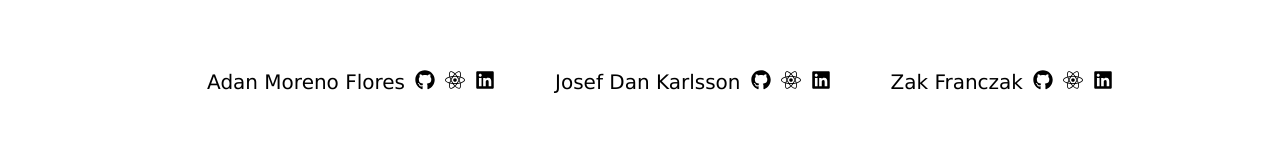
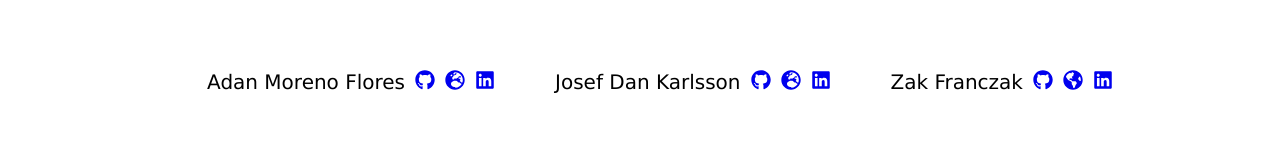
Before and after one commit to chat-gpt-hack/Inspire-GPT, a React (Vite) app: page / in a window 1280 px wide. Shown: the part 795-952 px from the top of the page. Built offline with nearby package versions, Linux system fonts and the light colour scheme; no server answers.

Commit message:
Footer fixes

```diff
--- a/src/components/Footer.jsx
+++ b/src/components/Footer.jsx
@@ -1,5 +1,5 @@
 import "../styles/footer.scss";
-import { FaGithub, FaReact, FaLinkedin } from "react-icons/fa"
+import { FaGithub, FaReact, FaLinkedin, FaGlobeEurope, FaGlobeAmericas } from "react-icons/fa"
 
 const Footer = () => {
   return (
@@ -7,21 +7,21 @@ const Footer = () => {
       <ul className="footerList">
         <ul className="author">
           <li className="footItem">Adan Moreno Flores</li>
-          <li className="footItem"><FaGithub className="brandIcon" /></li>
-          <li className="footItem"><FaReact className="brandIcon" /></li>
-          <li className="footItem"><FaLinkedin className="brandIcon" /></li>
+          <li className="footItem"><a href="https://github.com/Hachikoi-the-creator"><FaGithub className="brandIcon" /></a></li>
+          <li className="footItem"><a href="https://solid-portfolio-pi.vercel.app/"><FaGlobeEurope className="brandIcon" /></a></li>
+          <li className="footItem"><a href="https://www.linkedin.com/in/adan-moreno7/"><FaLinkedin className="brandIcon" /></a></li>
         </ul>
         <ul className="author">
           <li className="footItem">Josef Dan Karlsson</li>
-          <li className="footItem"><FaGithub className="brandIcon" /></li>
-          <li className="footItem"><FaReact className="brandIcon" /></li>
-          <li className="footItem"><FaLinkedin className="brandIcon" /></li>
+          <li className="footItem"><a href="https://github.com/kaztraz"><FaGithub className="brandIcon" /></a></li>
+          <li className="footItem"><a href="http://www.jdkarlsson.com/"><FaGlobeEurope className="brandIcon" /></a></li>
+          <li className="footItem"><a href="https://www.linkedin.com/in/jdkarlsson/"><FaLinkedin className="brandIcon" /></a></li>
         </ul>
         <ul className="author">
           <li className="footItem">Zak Franczak</li>
-          <li className="footItem"><FaGithub className="brandIcon" /></li>
-          <li className="footItem"><FaReact className="brandIcon" /></li>
-          <li className="footItem"><FaLinkedin className="brandIcon" /></li>
+          <li className="footItem"><a href="https://github.com/zfranczak"><FaGithub className="brandIcon" /></a></li>
+          <li className="footItem"><a href="https://zfranczak.github.io/portfolio/"><FaGlobeAmericas className="brandIcon"/></a></li>
+          <li className="footItem"><a href="https://www.linkedin.com/in/zachary-franczak/"><FaLinkedin className="brandIcon" /></a></li>
         </ul>
       </ul>
       <div className="logo-container">
--- a/src/styles/footer.scss
+++ b/src/styles/footer.scss
@@ -29,6 +29,7 @@
     list-style-type: none;
     display: flex;
     flex-direction: row;
+    justify-content: center;
 }
 
 .authName {}
```
